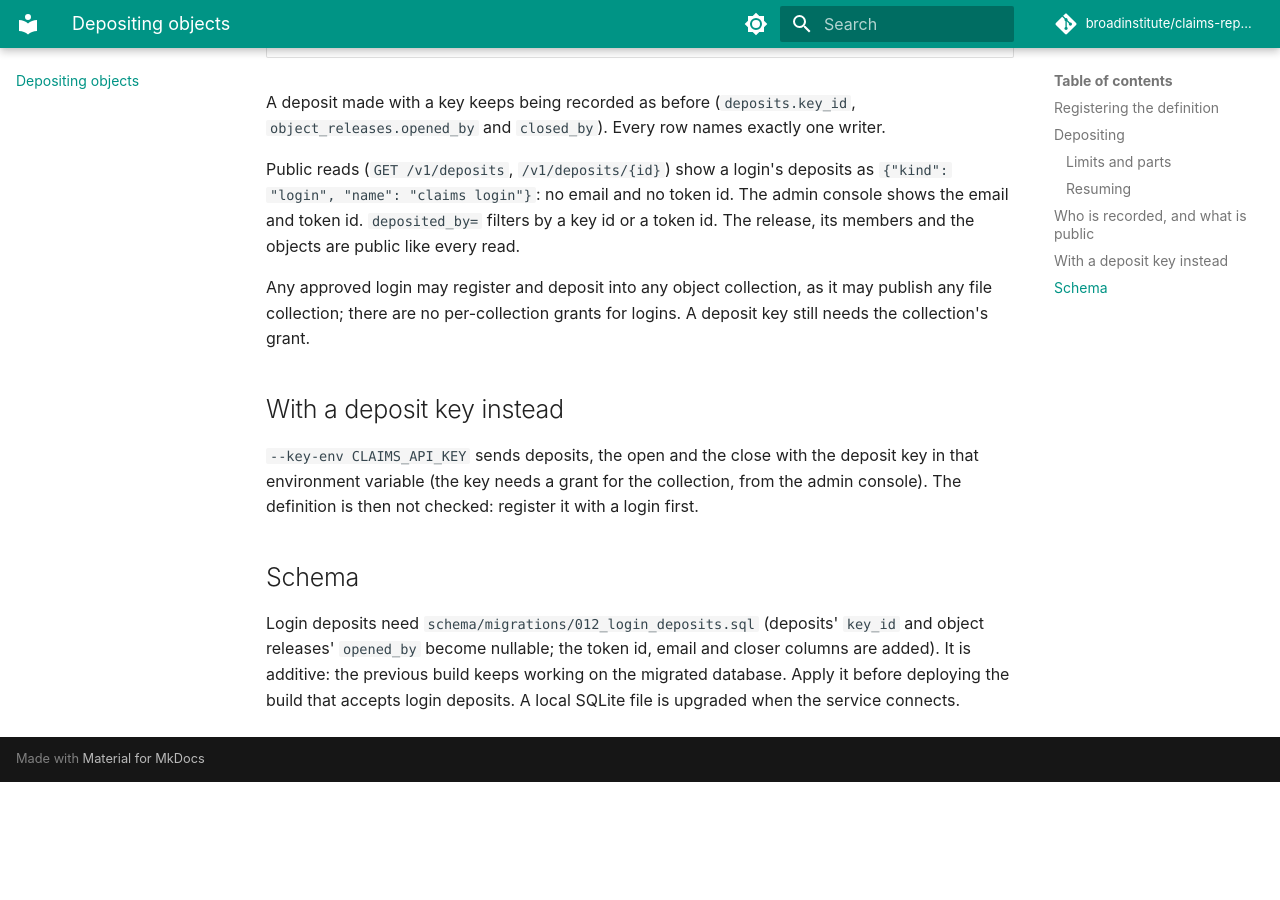
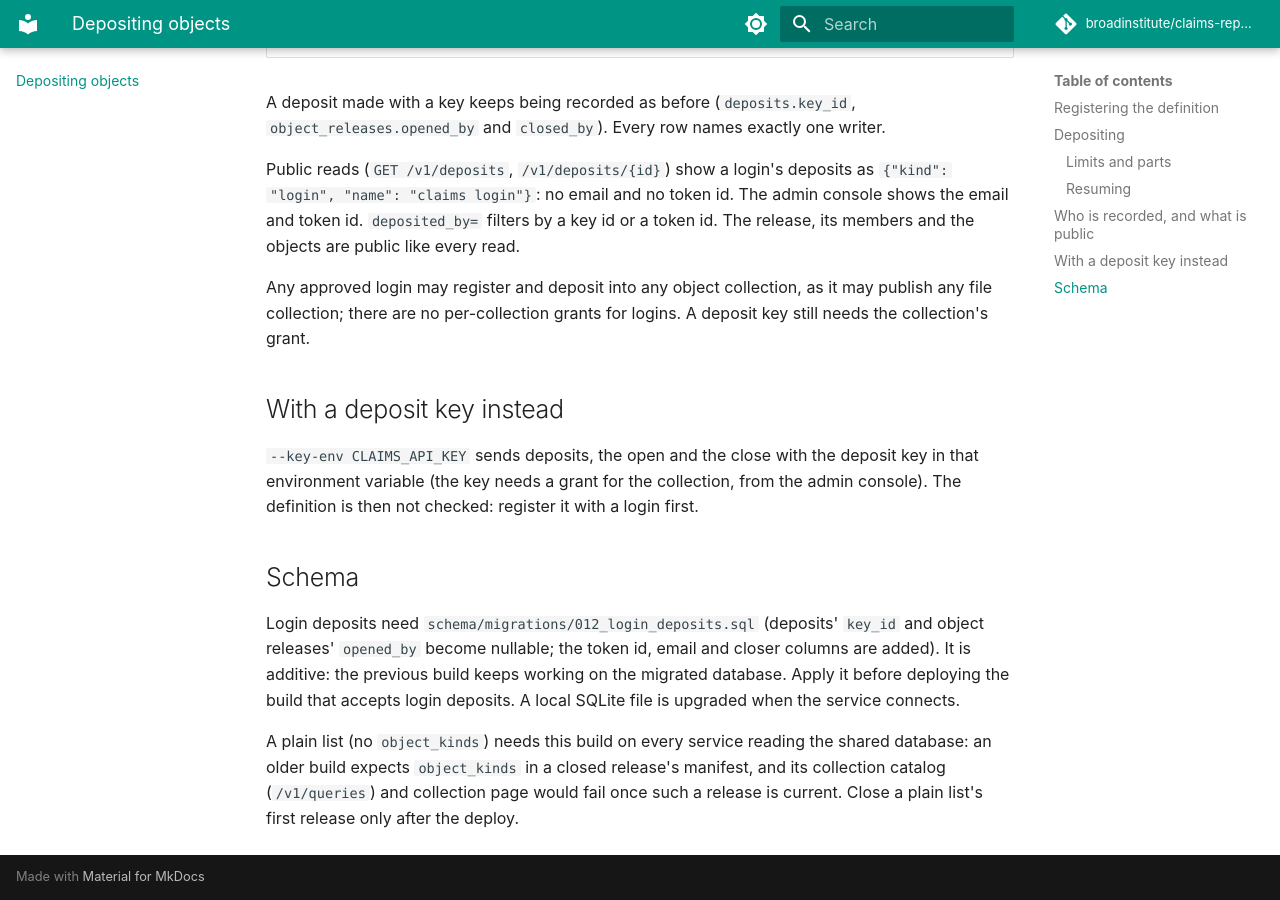
Before and after one commit to broadinstitute/claims-repository, an MkDocs documentation site: the page built from docs/depositing-objects.md, in a window 1280 px wide and 900 px high, scrolled down 3010 px. Built offline with MkDocs 1.6.1 and Material for MkDocs 9.7.7, drawn with Linux system fonts in a browser that asks for light colours; comment, search, counter and statistics services are not loaded; before the commit the page ends 3792 px from its top, so only the background shows below that.

Commit message:
Docs: a plain list's first release waits for the deploy
Older builds expect object_kinds in a closed release's manifest.

Co-Authored-By: Claude Opus 5.5 <noreply@anthropic.com>
Claude-Session: https://claude.ai/code/session_01FRSD1qZKPNGonY572wMSmf

```diff
--- a/docs/depositing-objects.md
+++ b/docs/depositing-objects.md
@@ -116,3 +116,7 @@ Login deposits need `schema/migrations/012_login_deposits.sql` (deposits' `key_i
 `opened_by` become nullable; the token id, email and closer columns are added). It is additive: the previous
 build keeps working on the migrated database. Apply it before deploying the build that accepts login deposits.
 A local SQLite file is upgraded when the service connects.
+
+A plain list (no `object_kinds`) needs this build on every service reading the shared database: an older build
+expects `object_kinds` in a closed release's manifest, and its collection catalog (`/v1/queries`) and collection
+page would fail once such a release is current. Close a plain list's first release only after the deploy.
```
